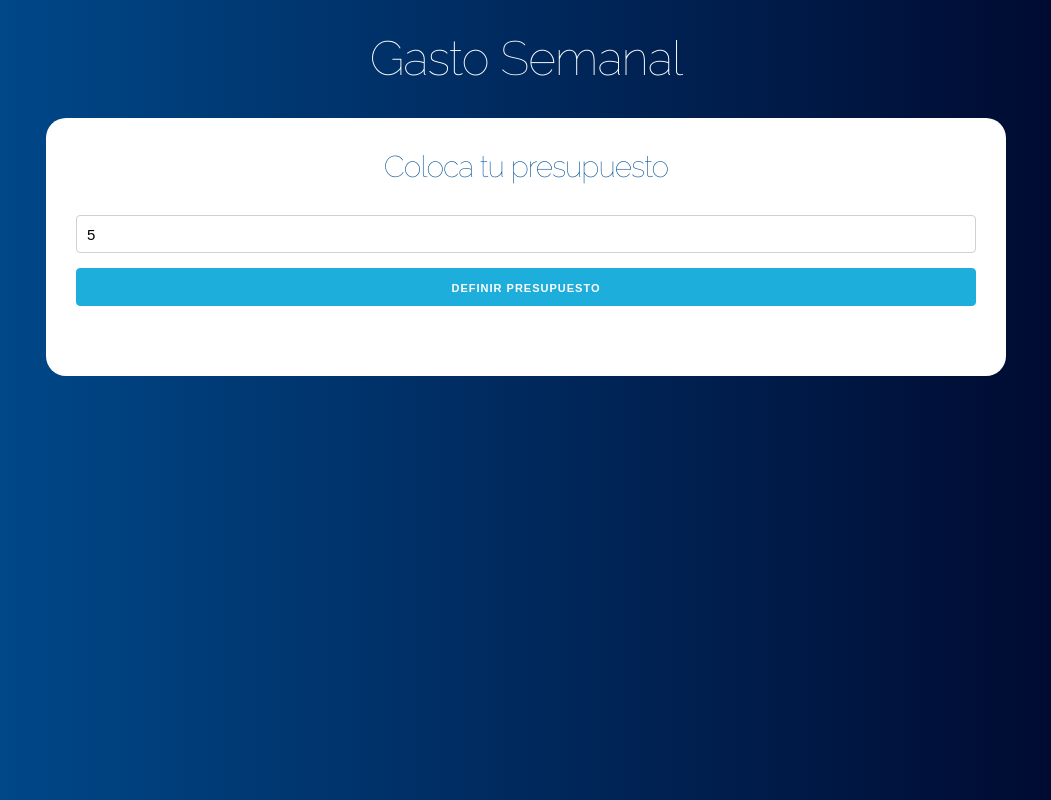
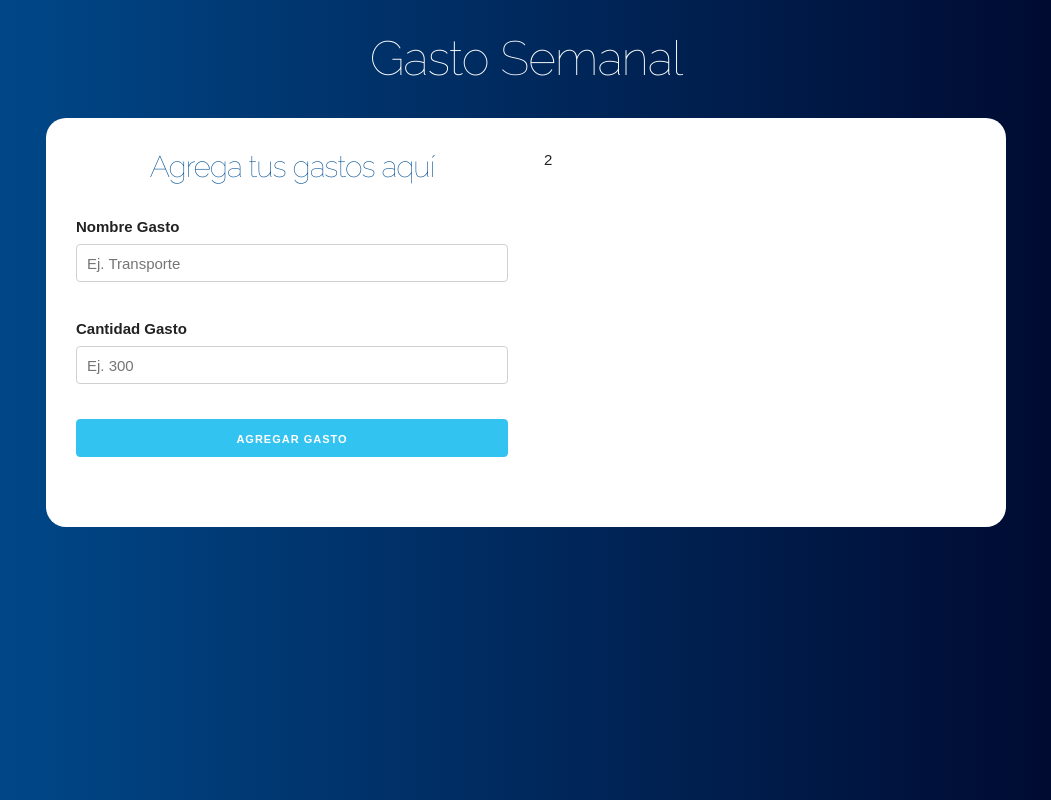
Before and after one commit to jganchozo/presupuesto_react, a React (Create React App) app: page / in a window 1280 px wide. Both pictures are taken after typing "5" into the empty fields and a click on the input "Definir Presupuesto". Shown: the whole page, without its empty margins (114-1165 px from the left). Built offline with nearby package versions, Linux system fonts and the light colour scheme.

Commit message:
Formulario Component

```diff
--- a/src/App.js
+++ b/src/App.js
@@ -1,13 +1,42 @@
 import Pregunta from './components/Pregunta';
+import React, { useState } from 'react';
+import Formulario from './components/Formulario';
 
 function App() {
+
+  //definir state
+  const [presupuesto, guardarPresupuesto] = useState(0);
+  const [restante, guardarRestante] = useState(0);
+  const [pregunta, actualizarPregunta] = useState(true);
+
   return (
     <div className="container">
       <header>
         <h1>Gasto Semanal</h1>
       </header>
       <div className="contenido-principal contenido">
-        <Pregunta />
+
+      {pregunta
+      ?
+      (
+        <Pregunta
+          guardarPresupuesto={guardarPresupuesto}
+          guardarRestante={guardarRestante}
+          actualizarPregunta={actualizarPregunta}
+        />
+      )
+      :
+      (
+        <div className="row">
+          <div className="one-half column">
+            <Formulario />
+          </div>
+          <div className="one-half column">
+            2
+          </div>
+        </div>
+      )}
+
       </div>
     </div>
   );
--- /dev/null
+++ b/src/components/Formulario.js
@@ -0,0 +1,36 @@
+import React, { useState } from 'react';
+
+const Formulario = () => {
+    return (
+        <form>
+            <h2>Agrega tus gastos aquí</h2>
+
+            <div className="campo">
+                <label>Nombre Gasto</label>
+                <input
+                    type="text"
+                    className="u-full-width"
+                    placeholder="Ej. Transporte"
+                />
+            </div>
+
+            <div className="campo">
+                <label>Cantidad Gasto</label>
+                <input
+                    type="number"
+                    className="u-full-width"
+                    placeholder="Ej. 300"
+                />
+            </div>
+
+            <input
+                type="submit"
+                className="button-primary u-full-width"
+                value="Agregar Gasto"
+            />
+
+        </form>
+    );
+}
+
+export default Formulario;
--- a/src/components/Pregunta.js
+++ b/src/components/Pregunta.js
@@ -1,7 +1,7 @@
 import React, { Fragment, useState } from 'react';
 import Error from './Error';
 
-const Pregunta = () => {
+const Pregunta = ({guardarPresupuesto, guardarRestante, actualizarPregunta}) => {
 
     const [cantidad, guardarCantidad] = useState(0);
     const [error, guardarError] = useState(false);
@@ -21,6 +21,9 @@
 
         //si se pasa la validacion
         guardarError(false);
+        guardarPresupuesto(cantidad);
+        guardarRestante(cantidad);
+        actualizarPregunta(false);
     }
 
     return (
```
